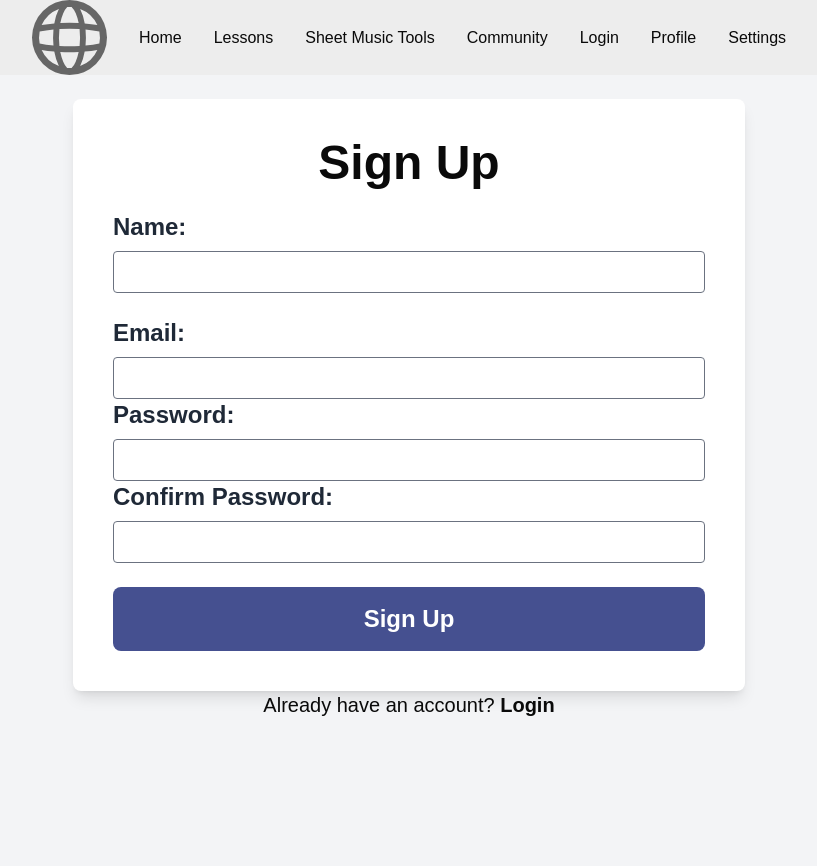
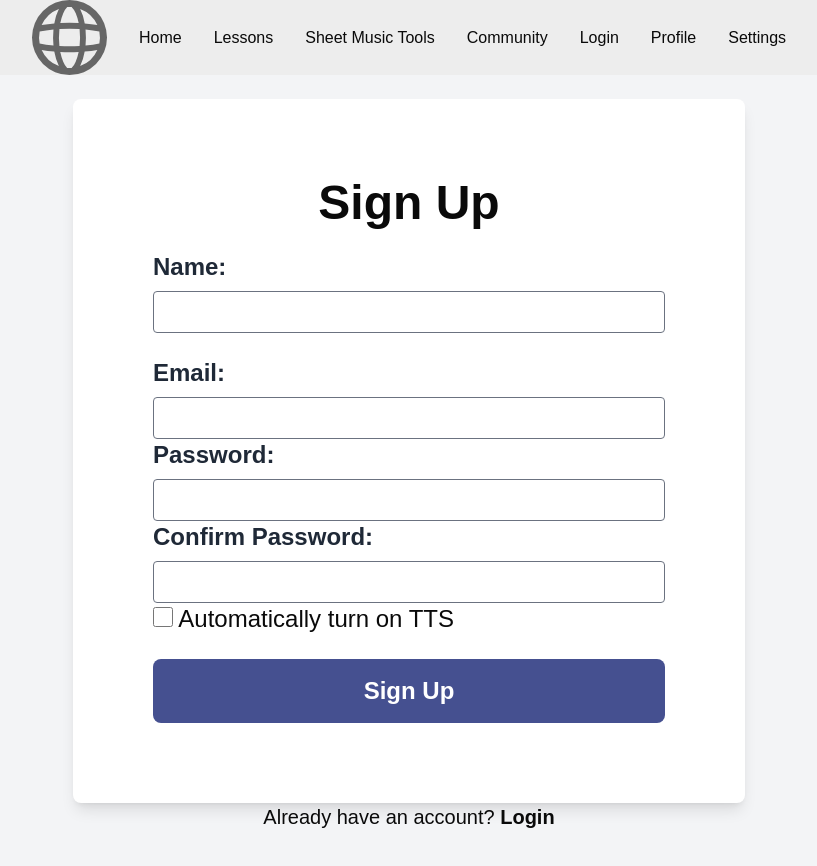
Before and after one commit to simchildress/NoTrebleTesting, a Next.js app: page /Signup in a window 1280 px wide. Shown: the top 866 px of the page, without its empty margins (231-1048 px from the left). Built offline with nearby package versions, Linux system fonts and the light colour scheme.

Commit message:
added the TTS checkbox upon signing up

```diff
--- a/src/app/Signup/page.js
+++ b/src/app/Signup/page.js
@@ -8,6 +8,7 @@ const SignUp = () => {
     const [password, setPassword] = useState('');
     const [confirmPassword, setConfirmPassword] = useState('');
     const [error, setError] = useState('');
+    const [TTS, setTTS] = useState(false);
 
     const handleSubmit = (e) => {
       e.preventDefault();
@@ -31,7 +32,7 @@ const SignUp = () => {
 
 return (
     <div className=' flex flex-col items-center justify center min-h-screen bg-gray-100 p-6'>
-         <form onSubmit={handleSubmit} className="bg-white p-10 rounded-lg shadow-lg w-full max-w-2xl text-2xl ">
+         <form onSubmit={handleSubmit} className="bg-white p-20 rounded-lg shadow-lg w-full max-w-2xl text-2xl ">
             <div className="mb-6">
             <h1 className = "text-5xl font-bold text-center mb-6">Sign Up</h1>
                 <label className="block text-gray-800 font-semibold mb-2">Name: </label>
@@ -70,6 +71,17 @@ return (
                 onChange={(e) => setConfirmPassword(e.target.value)}
                 className="w-full p-1 border border-gray-500 rounded "/>
                     </div>
+                    <div>
+                        <label>
+                        <input
+                        type="checkbox"
+                        style={{ width: "20px", height: "20px"}}
+                        checked={TTS}
+                        onChange={(e) => setTTS(e.target.checked)}
+                        />
+                        {"    "} Automatically turn on TTS
+                        </label>
+                    </div>
 
                     {error && <p className="text-red-500 text-lg font-semibold mb-4">{error}</p>}
 
```
